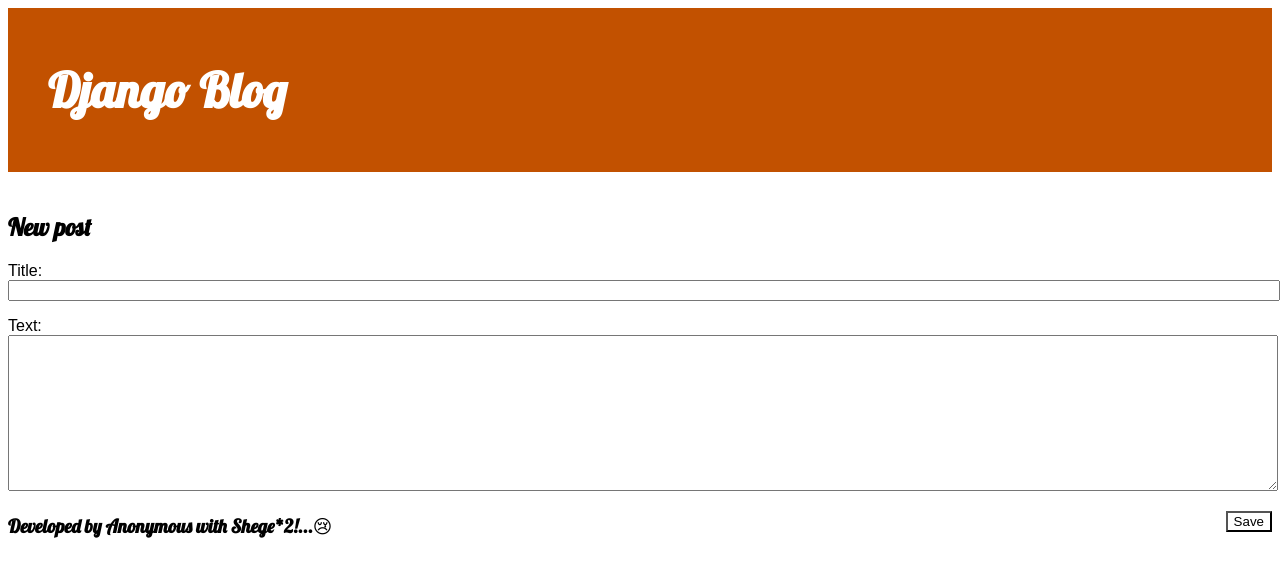
After one commit to Abdulmumin3/my-first-blog, a Django app: page /post/new/ in a window 1280 px wide. The commit adds this page. Shown: the top 577 px of the page. Run offline with Django 4.2, Linux system fonts and the light colour scheme.

Commit message:
Added views to create/edit blog post insidethe site

```diff
--- /dev/null
+++ b/blog/forms.py
@@ -0,0 +1,8 @@
+from django import forms
+from .models import Post
+
+class PostForm(forms.ModelForm):
+
+    class Meta:
+        model = Post
+        fields = ('title', 'text',)
--- a/blog/static/css/blog.css
+++ b/blog/static/css/blog.css
@@ -1,5 +1,4 @@
 body {
-  padding-left: 15px;
   font-family: sans-serif;
 }
 .page-header {
@@ -50,11 +49,11 @@
 }
 .btn-secondary,
 .btn-secondary:visited {
-  color: #c25100;
+  /* color: #c25100; */
   background: none;
+  background-color: #ffffff;
+}
+.btn-secondary:hover {
+  /* color: #ffffff; */
   background-color: #c25100;
 }
-.btn-secondary:hover {
-  color: #ffffff;
-  background-color: #c25100;
-}
--- a/blog/templates/blog/base.html
+++ b/blog/templates/blog/base.html
@@ -22,6 +22,11 @@
   <body>
     <header class="page-header">
       <div class="container">
+        {% if user.is_authenticated %}
+        <a href="{% url 'post_new' %}" class="top-menu">
+          {% include './icons/file-earmark-plus.svg' %}
+        </a>
+        {% endif %}
         <h1><a href="/">Django Blog</a></h1>
       </div>
     </header>
@@ -29,6 +34,7 @@
       <div class="row">
         <div class="col">{% block content %} {% endblock %}</div>
       </div>
+      <h3>Developed by Anonymous with Shege*2!...😢</h3>
     </main>
   </body>
 </html>
--- /dev/null
+++ b/blog/templates/blog/post_edit.html
@@ -0,0 +1,7 @@
+{% extends 'blog/base.html' %} {% block content %}
+<h2>New post</h2>
+<form method="POST" class="post-form">
+  {% csrf_token %} {{form.as_p}}
+  <button type="submit" class="save btn btn-secondary">Save</button>
+</form>
+{% endblock %}
--- a/blog/urls.py
+++ b/blog/urls.py
@@ -4,5 +4,7 @@
 
 urlpatterns = [
     path('', views.post_list, name='post_list'),
-    path('post/<int:pk>/', views.post_detail, name="post_detail")
+    path('post/<int:pk>/', views.post_detail, name="post_detail"),
+    path('post/new/', views.post_new, name='post_new'),
+    path('post/<int:pk>/edit/', views.post_edit, name="post_edit")
 ]
--- a/blog/views.py
+++ b/blog/views.py
@@ -1,5 +1,6 @@
-from django.shortcuts import get_object_or_404, render
+from django.shortcuts import get_object_or_404, redirect, render
 from .models import Post
+from .forms import PostForm
 from django.utils import timezone
 
 # Create your views here.
@@ -9,3 +10,28 @@
 def post_detail(request, pk):
     post = get_object_or_404(Post, pk=pk)
     return render(request, 'blog/post_detail.html', {'post': post})
+def post_new(request):
+    if request.method == "POST":
+        form = PostForm(request.POST)
+        if form.is_valid():
+            post = form.save(commit=False)
+            post.author = request.user
+            post.published_date = timezone.now()
+            post.save()
+            return redirect('post_detail', pk=post.pk)
+    else:
+            form = PostForm()
+    return render(request, 'blog/post_edit.html', {'form': form})
+def post_edit(request, pk):
+    post = get_object_or_404(Post, pk=pk)
+    if request.method == "POST":
+        form = PostForm(request.POST, instance=post)
+        if form.is_valid():
+            post = form.save(commit=False)
+            post.author = request.user
+            post.published_date = timezone.now()
+            post.save()
+            return redirect('post_detail', pk=post.pk)
+    else:
+        form = PostForm(instance=post)
+    return render(request, 'blog/post_edit.html', {'form': form})
```
Also changed, not shown: blog/templates/blog/post_detail.html (+7 -0 lines), blog/templates/blog/icons/file-earmark-plus.svg (added), blog/templates/blog/icons/pencil-fill.svg (added), db.sqlite3.
